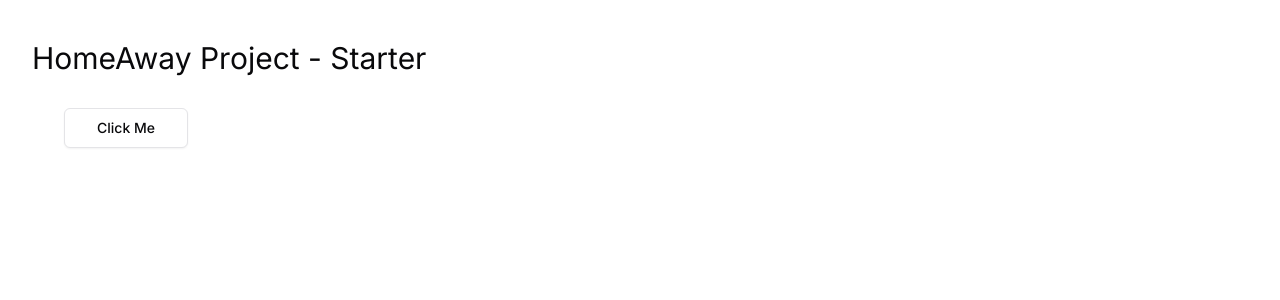
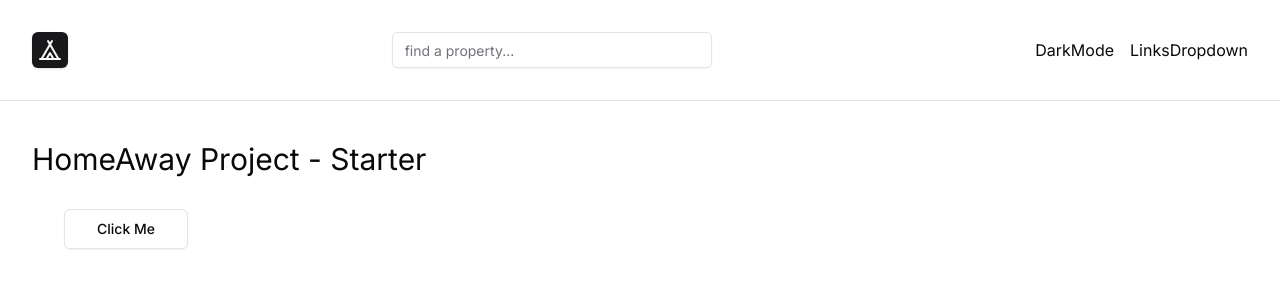
Before and after one commit to isantiago95/airbnb-clone-course, a Next.js app: page / in a window 1280 px wide. Shown: the top 300 px of the page. Built offline with nearby package versions, Linux system fonts and the light colour scheme.

Commit message:
logo and nav components

```diff
--- a/app/layout.tsx
+++ b/app/layout.tsx
@@ -1,6 +1,7 @@
 import type { Metadata } from "next";
 import { Inter } from "next/font/google";
 import "./globals.css";
+import Navbar from "@/components/navbar/Navbar";
 const inter = Inter({ subsets: ["latin"] });
 
 export const metadata: Metadata = {
@@ -16,6 +17,7 @@ export default function RootLayout({
   return (
     <html lang="en" suppressHydrationWarning>
       <body className={inter.className}>
+        <Navbar />
         <main className="container py-10">{children}</main>
       </body>
     </html>
--- a/components/navbar/Logo.tsx
+++ b/components/navbar/Logo.tsx
@@ -1,5 +1,15 @@
+import Link from "next/link";
+import { LuTent } from "react-icons/lu";
+import { Button } from "../ui/button";
+
 function Logo() {
-  return <div>Logo</div>;
+  return (
+    <Button size="icon" asChild>
+      <Link href="/">
+        <LuTent className="w-6 h-6" />
+      </Link>
+    </Button>
+  );
 }
 
 export default Logo;
--- a/components/navbar/NavSearch.tsx
+++ b/components/navbar/NavSearch.tsx
@@ -1,5 +1,13 @@
+import { Input } from "../ui/input";
+
 function NavSearch() {
-  return <div>NavSearch</div>;
+  return (
+    <Input
+      type="text"
+      placeholder="find a property..."
+      className="max-w-xs dark:bg-muted"
+    />
+  );
 }
 
 export default NavSearch;
--- a/components/navbar/Navbar.tsx
+++ b/components/navbar/Navbar.tsx
@@ -1,5 +1,21 @@
+import NavSearch from "./NavSearch";
+import LinksDropdown from "./LinksDropdown";
+import DarkMode from "./DarkMode";
+import Logo from "./Logo";
+
 function Navbar() {
-  return <div>Navbar</div>;
+  return (
+    <nav className="border-b">
+      <div className="container flex flex-col sm:flex-row sm:justify-between sm:items-center flex-wrap gap-4 py-8">
+        <Logo />
+        <NavSearch />
+        <div className="flex gap-4 items-center">
+          <DarkMode />
+          <LinksDropdown />
+        </div>
+      </div>
+    </nav>
+  );
 }
 
 export default Navbar;
```
